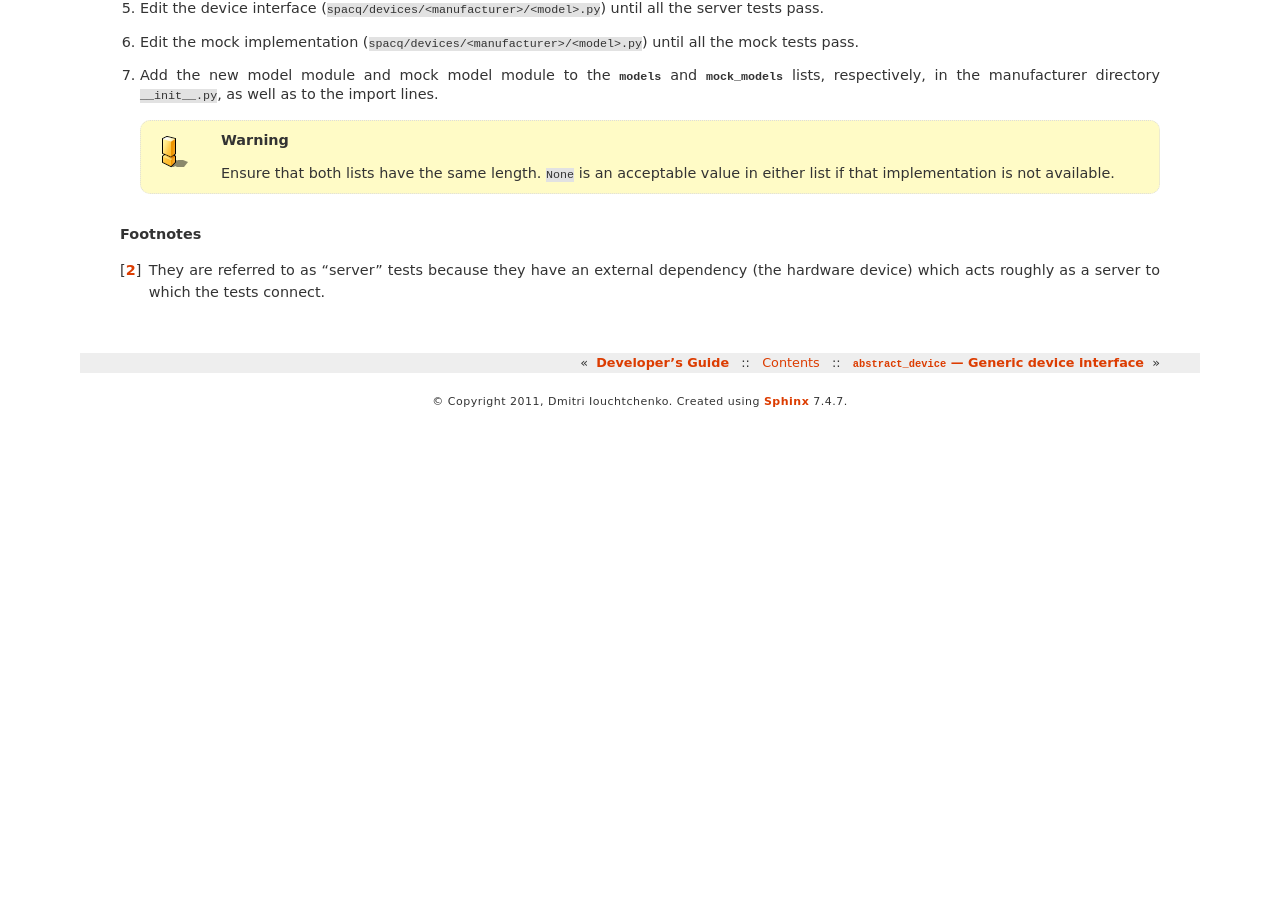
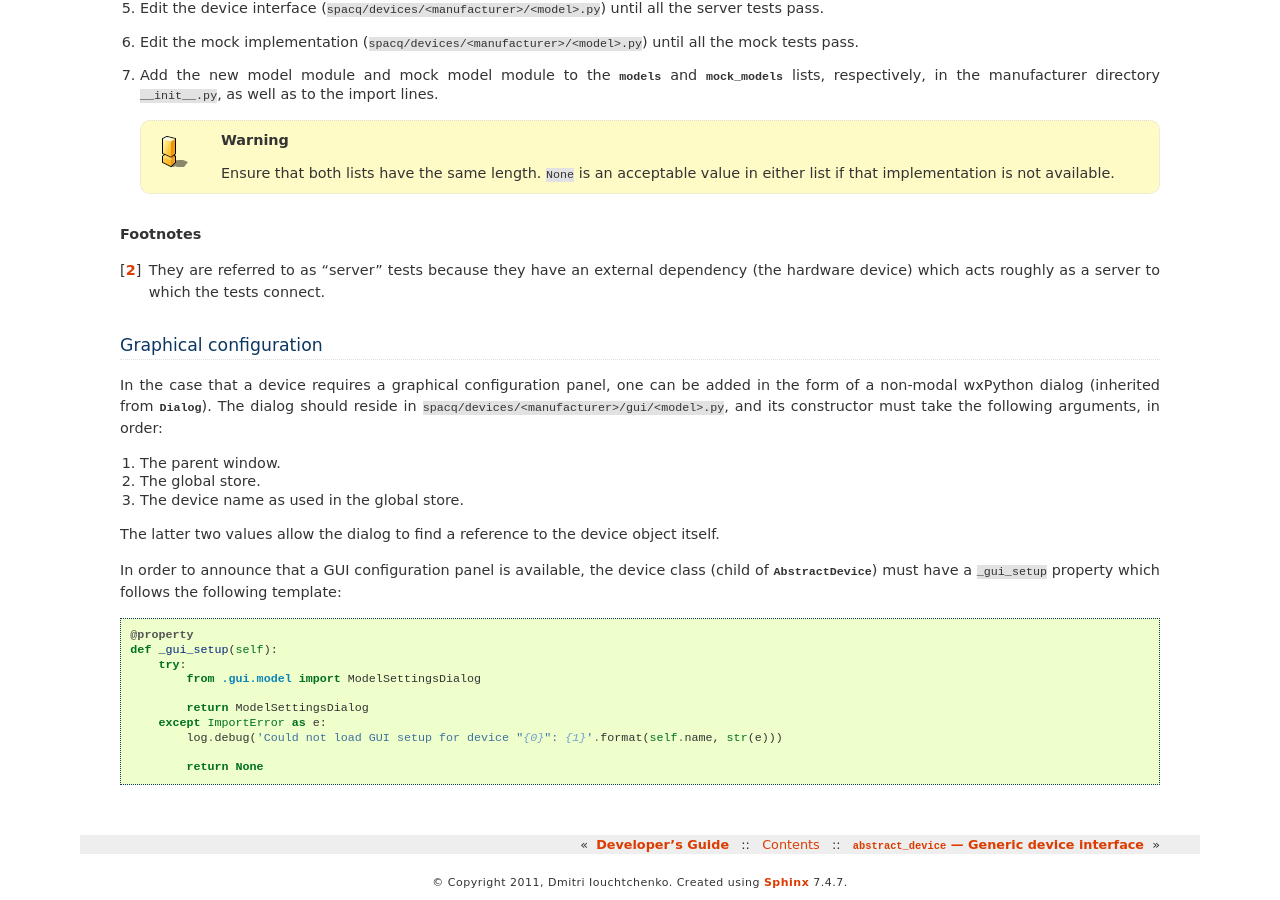
Before and after one commit to 0/SpanishAcquisition, a Sphinx documentation site: the page built from docs/devel/devices/index.rst, in a window 1280 px wide and 900 px high, scrolled down 1585 px. Built offline with Sphinx 7.4.7, drawn with Linux system fonts in a browser that asks for light colours; before the commit the page ends 2003 px from its top, so only the background shows below that; some of the changed text lies outside the part shown.

Commit message:
Added documentation for graphical device configuration

```diff
--- a/docs/devel/devices/index.rst
+++ b/docs/devel/devices/index.rst
@@ -37,14 +37,14 @@ Each manufacturer has its own directory in ``spacq/devices/`` (eg. ``agilent`` f
 
 .. rubric:: Footnotes
 
-.. [#four_files] Most devices will have four files, but, for example, the custom voltage source (``custom/voltage_source.py``) includes a non-server test file as a fifth file.
+.. [#four_files] Most devices will have four files, but, for example, the IQC voltage source (``iqc/voltage_source.py``) includes a non-server test file (``iqc/tests/test_voltage_source.py``) as a fifth file, and a :ref:`graphical configuration panel <devices_graphical_configuration>` (``iqc/gui/voltage_source.py``) as a sixth file.
 
 Adding a manufacturer
 =====================
 
 To add a manufacturer:
 
-#. Copy the sample manufacturer directory (``spacq/devices/sample/``) to a new directory in ``spacq/devices/`` corresponding to the manufacturer. The name of this directory will be the *package name*; it should include only lowercase letters, but may also include digits and underscores starting with the second character.
+#. Copy the sample manufacturer directory (``spacq/devices/sample/``) to a new directory in ``spacq/devices/`` corresponding to the manufacturer. The name of this directory will be the *package name*; it should include only lowercase letters, but starting with the second character may also include digits and underscores.
 #. In the ``spacq/devices/<manufacturer>/__init__.py`` file, replace the name with the name of the manufacturer as you would like it to appear in the user interface.
 #. Add the new package name to both lines of ``spacq/devices/__init__.py``.
 
@@ -79,3 +79,29 @@ The sample manufacturer comes with a sample device in the form of files ending i
 .. rubric:: Footnotes
 
 .. [#server_tests] They are referred to as "server" tests because they have an external dependency (the hardware device) which acts roughly as a server to which the tests connect.
+
+.. _devices_graphical_configuration:
+
+Graphical configuration
+***********************
+
+In the case that a device requires a graphical configuration panel, one can be added in the form of a non-modal wxPython dialog (inherited from :class:`~spacq.gui.tool.box.Dialog`). The dialog should reside in ``spacq/devices/<manufacturer>/gui/<model>.py``, and its constructor must take the following arguments, in order:
+
+#. The parent window.
+#. The global store.
+#. The device name as used in the global store.
+
+The latter two values allow the dialog to find a reference to the device object itself.
+
+In order to announce that a GUI configuration panel is available, the device class (child of :class:`~spacq.devices.abstract_device.AbstractDevice`) must have a ``_gui_setup`` property which follows the following template::
+
+   @property
+   def _gui_setup(self):
+       try:
+           from .gui.model import ModelSettingsDialog
+
+           return ModelSettingsDialog
+       except ImportError as e:
+           log.debug('Could not load GUI setup for device "{0}": {1}'.format(self.name, str(e)))
+
+           return None
--- /dev/null
+++ b/docs/devel/gui/tool_box.rst
@@ -0,0 +1,6 @@
+################################
+:mod:`tool.box` --- GUI tool box
+################################
+
+.. automodule:: spacq.gui.tool.box
+   :members:
--- a/docs/devel/index.rst
+++ b/docs/devel/index.rst
@@ -6,3 +6,4 @@ Developer's Guide
    :maxdepth: 2
 
    devices/index
+   gui/index
```
Also changed, not shown: docs/devel/gui/index.rst (added, +13 -0 lines).
